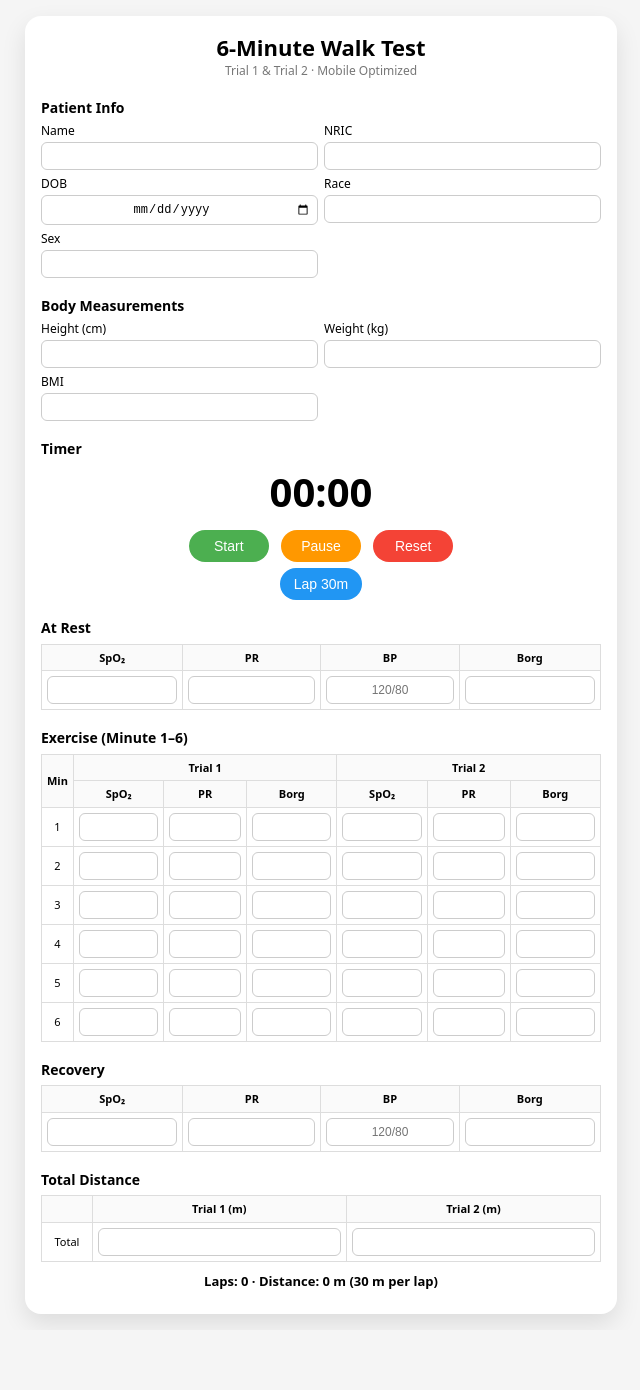
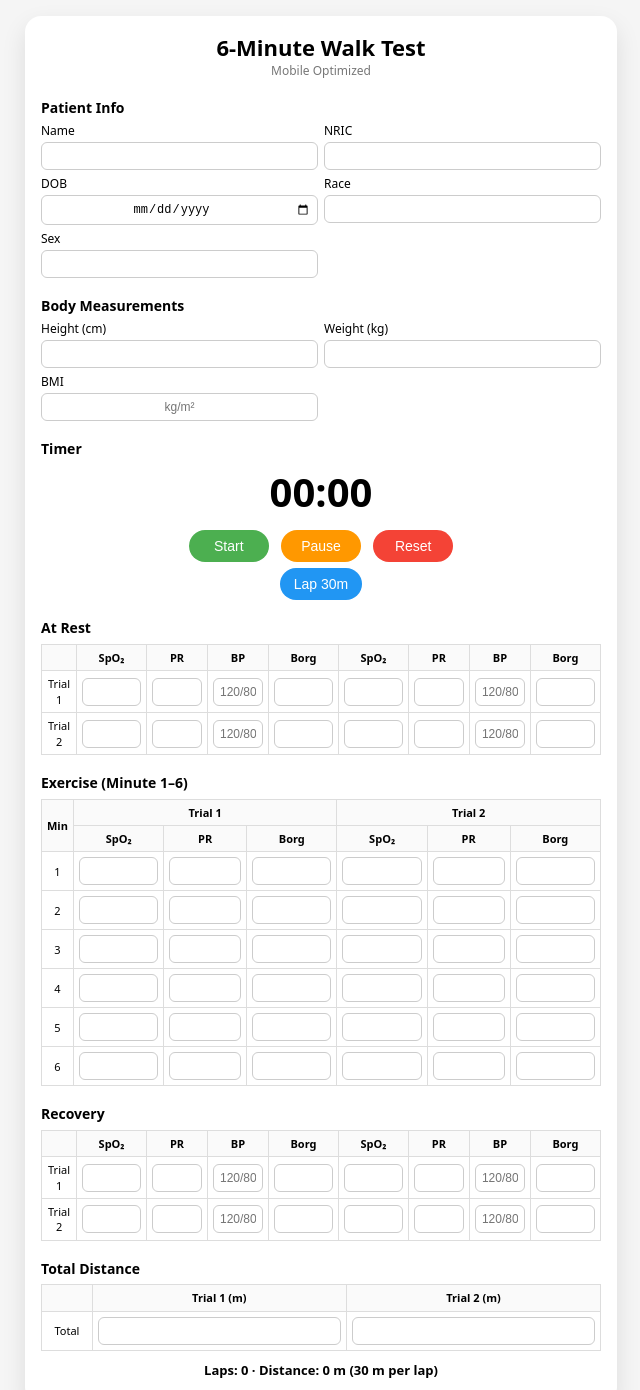
Before and after one commit to WwW916266/JiayuHack, a plain HTML site: page index.html in a window 1280 px wide. Shown: the top 1390 px of the page, without its empty margins (319-959 px from the left). Before the commit the page ends 1330 px from the top, so only its background shows below. Drawn offline with Linux system fonts and the light colour scheme.

Commit message:
Add files via upload

```diff
--- a/index.html
+++ b/index.html
@@ -123,7 +123,7 @@
 <div class="app">
 
   <h1>6-Minute Walk Test</h1>
-  <div class="subtitle">Trial 1 & Trial 2 · Mobile Optimized</div>
+  <div class="subtitle">Mobile Optimized</div>
 
   <!-- Patient Info -->
   <div class="section-title">Patient Info</div>
@@ -138,9 +138,15 @@
   <!-- Height Weight BMI -->
   <div class="section-title">Body Measurements</div>
   <div class="info-grid">
-    <label>Height (cm)<input type="number"></label>
-    <label>Weight (kg)<input type="number"></label>
-    <label>BMI<input type="number" step="0.1"></label>
+    <label>Height (cm)
+      <input type="number" id="heightInput">
+    </label>
+    <label>Weight (kg)
+      <input type="number" id="weightInput">
+    </label>
+    <label>BMI
+      <input type="text" id="bmiInput" placeholder="kg/m²" readonly>
+    </label>
   </div>
 
   <!-- Timer -->
@@ -160,18 +166,21 @@
   <table>
     <thead>
       <tr>
-        <th>SpO₂</th>
-        <th>PR</th>
-        <th>BP</th>
-        <th>Borg</th>
+        <th></th>
+        <th>SpO₂</th><th>PR</th><th>BP</th><th>Borg</th>
+        <th>SpO₂</th><th>PR</th><th>BP</th><th>Borg</th>
       </tr>
     </thead>
     <tbody>
       <tr>
-        <td><input></td>
-        <td><input></td>
-        <td><input placeholder="120/80"></td>
-        <td><input></td>
+        <td>Trial 1</td>
+        <td><input></td><td><input></td><td><input placeholder="120/80"></td><td><input></td>
+        <td><input></td><td><input></td><td><input placeholder="120/80"></td><td><input></td>
+      </tr>
+      <tr>
+        <td>Trial 2</td>
+        <td><input></td><td><input></td><td><input placeholder="120/80"></td><td><input></td>
+        <td><input></td><td><input></td><td><input placeholder="120/80"></td><td><input></td>
       </tr>
     </tbody>
   </table>
@@ -230,18 +239,21 @@
   <table>
     <thead>
       <tr>
-        <th>SpO₂</th>
-        <th>PR</th>
-        <th>BP</th>
-        <th>Borg</th>
+        <th></th>
+        <th>SpO₂</th><th>PR</th><th>BP</th><th>Borg</th>
+        <th>SpO₂</th><th>PR</th><th>BP</th><th>Borg</th>
       </tr>
     </thead>
     <tbody>
       <tr>
-        <td><input></td>
-        <td><input></td>
-        <td><input placeholder="120/80"></td>
-        <td><input></td>
+        <td>Trial 1</td>
+        <td><input></td><td><input></td><td><input placeholder="120/80"></td><td><input></td>
+        <td><input></td><td><input></td><td><input placeholder="120/80"></td><td><input></td>
+      </tr>
+      <tr>
+        <td>Trial 2</td>
+        <td><input></td><td><input></td><td><input placeholder="120/80"></td><td><input></td>
+        <td><input></td><td><input></td><td><input placeholder="120/80"></td><td><input></td>
       </tr>
     </tbody>
   </table>
@@ -271,7 +283,7 @@
       margin-top:4px;
       font-size:13px;
       font-weight:600;">
-    Laps: 0  ·  Distance: 0 m  (30 m per lap)
+    Laps: 0 · Distance: 0 m (30 m per lap)
   </div>
 
 </div>
@@ -288,6 +300,10 @@
   const exerciseBody = document.getElementById("exerciseBody");
   const lapInfoEl = document.getElementById("lapInfo");
   const lapBtn = document.getElementById("lapBtn");
+
+  const heightInput = document.getElementById("heightInput");
+  const weightInput = document.getElementById("weightInput");
+  const bmiInput    = document.getElementById("bmiInput");
 
   function format(sec) {
     const m = String(Math.floor(sec / 60)).padStart(2,'0');
@@ -314,7 +330,21 @@
 
   function updateLapDisplay() {
     const dist = laps * 30;
-    lapInfoEl.textContent = `Laps: ${laps}  ·  Distance: ${dist} m  (30 m per lap)`;
+    lapInfoEl.textContent = `Laps: ${laps} · Distance: ${dist} m (30 m per lap)`;
+  }
+
+  // BMI 自动计算：kg / (m^2)
+  function updateBMI() {
+    const hCm = parseFloat(heightInput.value);
+    const wKg = parseFloat(weightInput.value);
+
+    if (hCm > 0 && wKg > 0) {
+      const hM = hCm / 100;
+      const bmi = wKg / (hM * hM);
+      bmiInput.value = bmi.toFixed(1) + " kg/m²";
+    } else {
+      bmiInput.value = "";
+    }
   }
 
   function startTimer(){
@@ -331,7 +361,7 @@
       if (elapsed >= DURATION){
         clearInterval(timerId);
         running = false;
-        alert("6 end");
+        alert("6 分钟结束");
       }
     },1000);
   }
@@ -357,11 +387,17 @@
   document.getElementById("pauseBtn").onclick = pauseTimer;
   document.getElementById("resetBtn").onclick = resetTimer;
 
+  // Lap 按钮：只更新文字
   lapBtn.onclick = function () {
     laps++;
     updateLapDisplay();
   };
 
+  // BMI 输入监听
+  heightInput.addEventListener("input", updateBMI);
+  weightInput.addEventListener("input", updateBMI);
+
+  // 初始化
   updateTimer();
   updateLapDisplay();
 </script>
```
